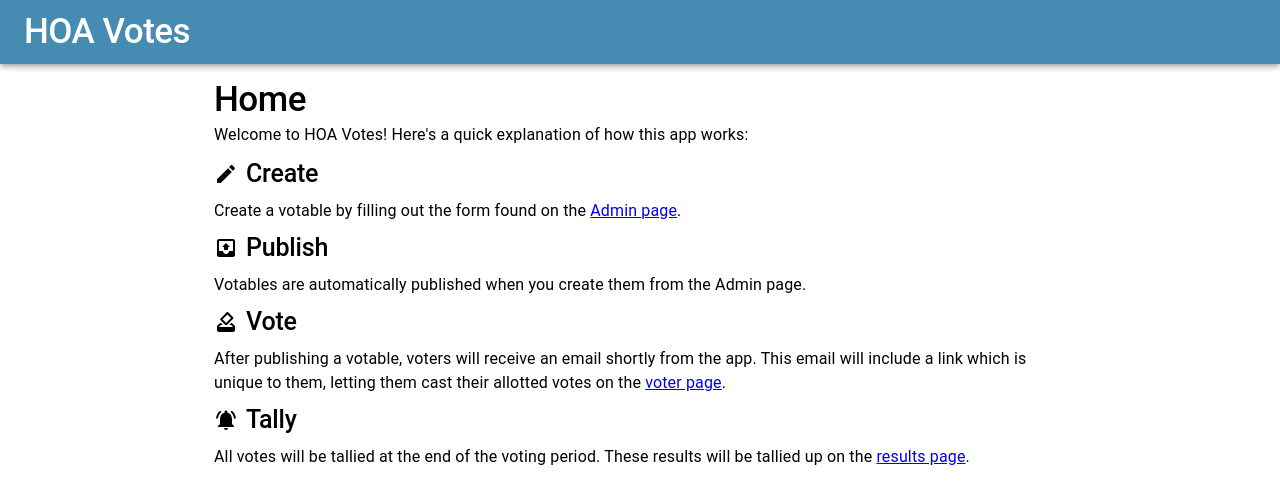
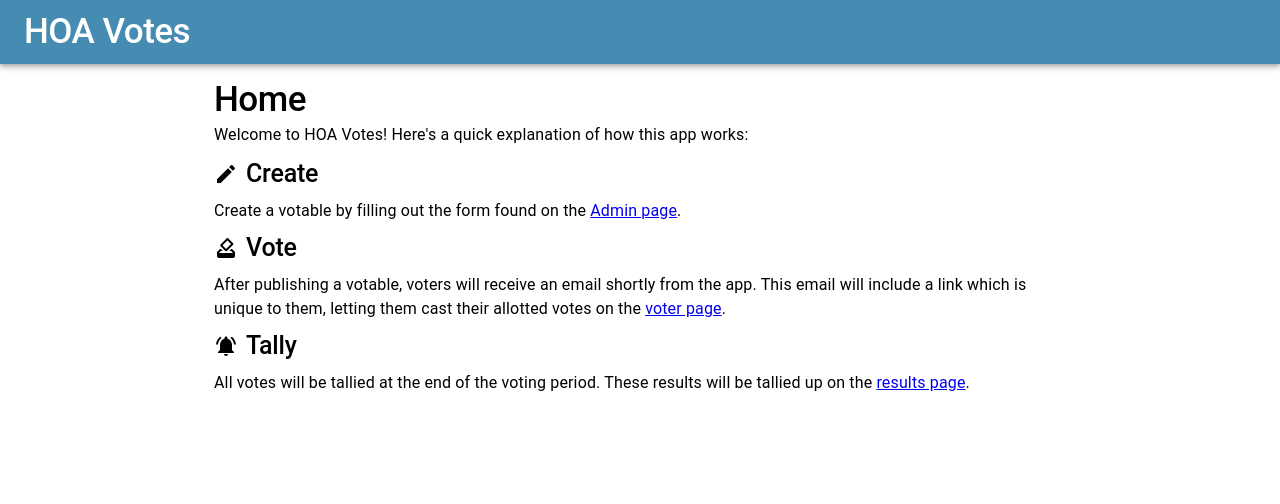
Before and after one commit to JamesMitofsky/Community-Votes, a React (Create React App) app: page / in a window 1280 px wide. Shown: the top 504 px of the page. Built offline with nearby package versions, Linux system fonts and the light colour scheme.

Commit message:
Remove "publish" section from landing page copy length

```diff
--- a/src/views/LandingPage.jsx
+++ b/src/views/LandingPage.jsx
@@ -27,16 +27,6 @@ export default function LandingPage() {
         <Link to="/admin">Admin page</Link>.
       </Typography>
       <Grid container alignItems="center">
-        <OutboxIcon />
-        <Typography variant="h2" sx={{ ml: 1 }}>
-          Publish
-        </Typography>
-      </Grid>
-      <Typography variant="body1">
-        Votables are automatically published when you create them from the Admin
-        page.
-      </Typography>
-      <Grid container alignItems="center">
         <HowToVoteIcon />
         <Typography variant="h2" sx={{ ml: 1 }}>
           Vote
```
